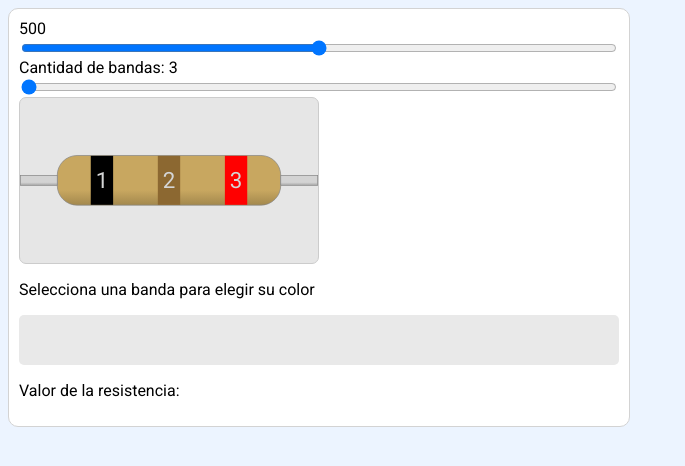
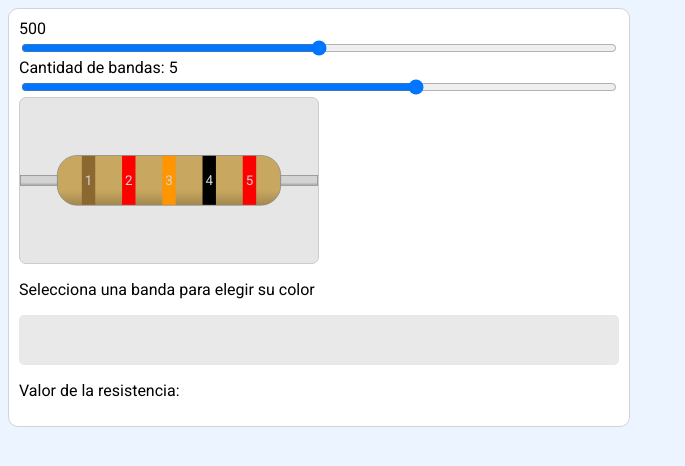
Before and after one commit to Daav97/react-resistor-calculator, a React (Vite) app: page / in a window 1280 px wide. Shown: the top 466 px of the page, without its empty margins (0-685 px from the left). Built offline with nearby package versions, Linux system fonts and the light colour scheme.

Commit message:
Se agrega validación de colores de banda al cambiar cantidad de bandas

```diff
--- a/src/Components/CalculatorBox/CalculatorBox.jsx
+++ b/src/Components/CalculatorBox/CalculatorBox.jsx
@@ -6,9 +6,14 @@ import "./CalculatorBox.css";
 import SelectableColor from "./SelectableColor.jsx";
 
 const DEFAULT_BAND_COLORS = [
-  POSITIONS[3][1][0],
-  POSITIONS[3][1][1],
-  POSITIONS[3][1][2],
+  // POSITIONS[3][1][0],
+  // POSITIONS[3][1][1],
+  // POSITIONS[3][1][2],
+  POSITIONS[5][0][1],
+  POSITIONS[5][1][2],
+  POSITIONS[5][2][3],
+  POSITIONS[5][3][0],
+  POSITIONS[5][4][1],
 ];
 
 const CalculatorBox = () => {
@@ -17,16 +22,32 @@ const CalculatorBox = () => {
   const [selectedBand, setSelectedBand] = useState(null);
   const [selectableColors, setSelectableColors] = useState([]);
 
+  // Método para validar que los valores elegidos previamente estén en una posición válida acorde al nuevo número de bandas.
+  /*Ejemplos:
+  - Con 3 bandas, la 3° podía ser dorada/plata pero con 5 bandas no.
+  - Con 5 bandas, la 4° podía ser negra pero con 4 no.
+  */
+  const validateBandPositions = (bands, newBandsCount) => {
+    return bands.map((band, index) => {
+      return POSITIONS[newBandsCount][index].includes(band)
+        ? band
+        : POSITIONS[newBandsCount][index][0];
+    });
+  };
+
   const handleBandCountSlider = (count) => {
     setSelectedBand(null);
     setSelectableColors([]);
     //Si el nuevo numero de bandas es menor que las bandas actuales eliminamos el ultimo elemento, y si es mayor se agrega un nuevo elemento usando las opciones disponibles para el nuevo tamaño.
     setBandColors((prev) => {
       if (count > prev.length) {
-        return [...prev, POSITIONS[count].at(-1)[0]];
+        return validateBandPositions(
+          [...prev, POSITIONS[count].at(-1)[0]],
+          count
+        );
       }
       if (count < prev.length) {
-        return prev.slice(0, -1);
+        return validateBandPositions(prev.slice(0, -1), count);
       }
       return prev;
     });
```
